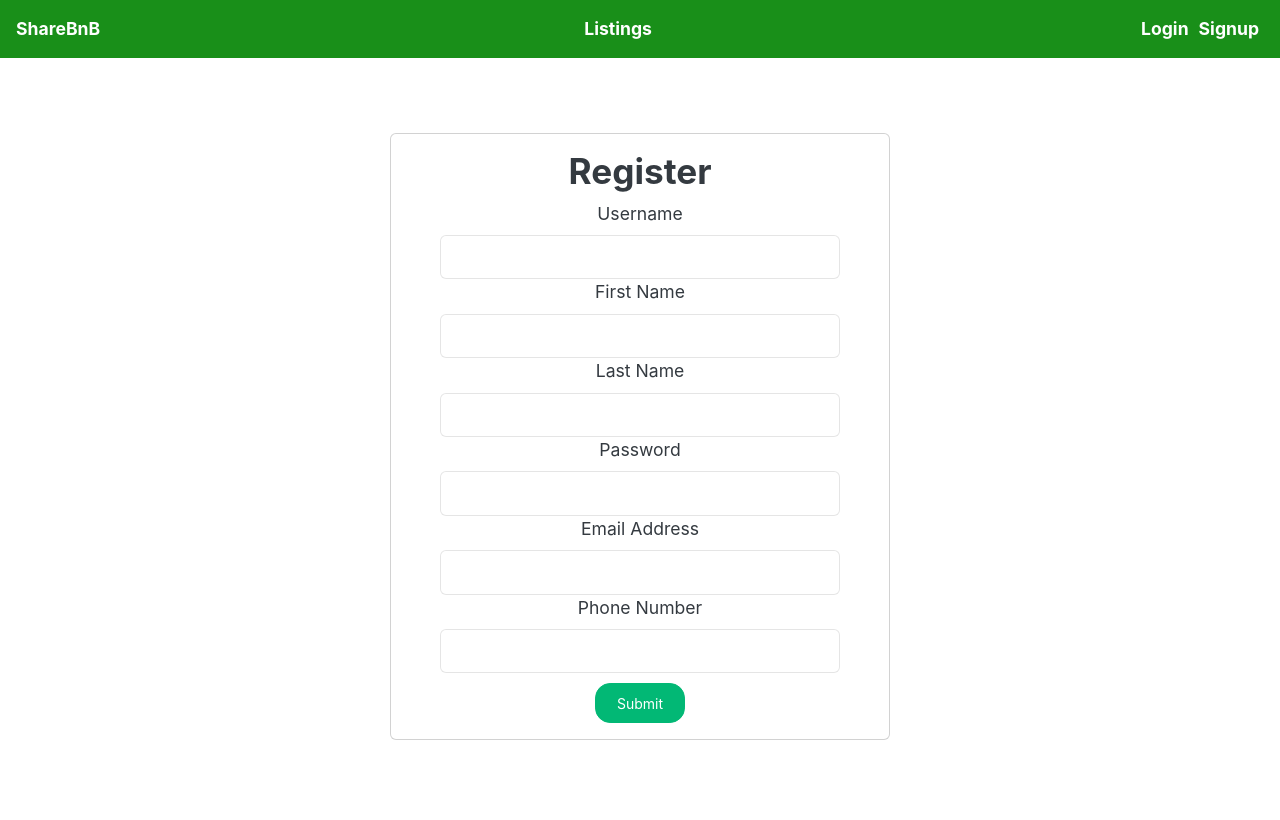
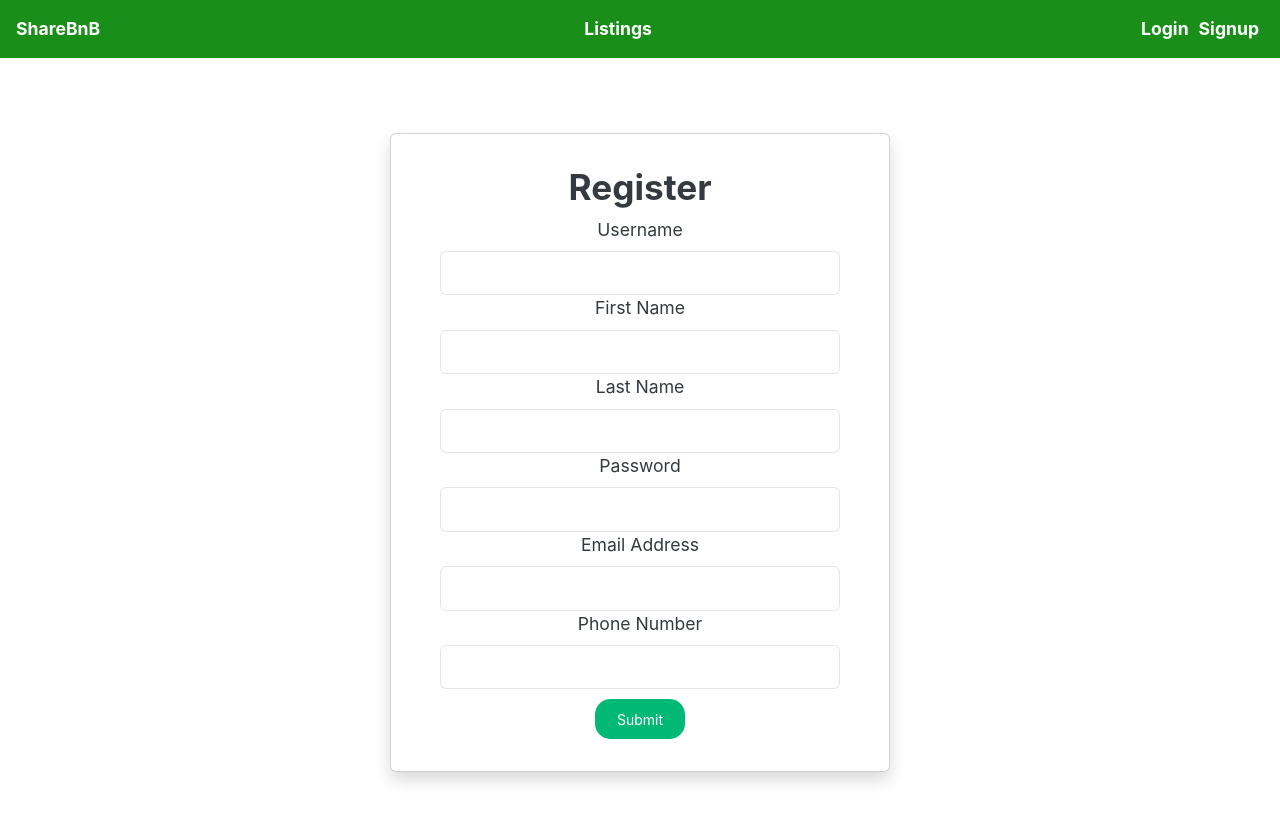
Before and after one commit to johnalmodovar/ShareBnB, a React (Create React App) app in the folder frontend-sharebnb/: page /signup in a window 1280 px wide. Built offline with nearby package versions, Linux system fonts and the light colour scheme; no server answers.

Commit message:
added shadows to cards

```diff
--- a/frontend-sharebnb/src/components/listing/ListingCard.js
+++ b/frontend-sharebnb/src/components/listing/ListingCard.js
@@ -15,7 +15,7 @@ import "./ListingCard.css";
 
 function ListingCard({ listing }) {
   return (
-    <Card className="ListingCard card">
+    <Card className="ListingCard card shadow p-3 mb-5 bg-white rounded">
       <CardBody className="card-body">
         <img src={listing.photoUrl} width="400px" />
         <CardTitle><h3>{listing.title}</h3></CardTitle>
--- a/frontend-sharebnb/src/pages/auth/login/LoginForm.js
+++ b/frontend-sharebnb/src/pages/auth/login/LoginForm.js
@@ -59,7 +59,7 @@ function LoginForm({ login }) {
   return (
 
     <div className="LoginForm">
-      <Card className="LoginForm-card">
+      <Card className="LoginForm-card shadow p-3 mb-5 bg-white rounded">
         <CardBody>
           <h2>Log In</h2>
           <form onSubmit={handleSubmit}>
--- a/frontend-sharebnb/src/pages/auth/signup/SignupForm.js
+++ b/frontend-sharebnb/src/pages/auth/signup/SignupForm.js
@@ -54,7 +54,7 @@ function SignupForm({ signup }) {
 
   return (
     <div className="SignupForm">
-      <Card className="SignupForm-card">
+      <Card className="SignupForm-card shadow p-3 mb-5 bg-white rounded">
         <CardBody>
           <h2>Register</h2>
           <form onSubmit={handleSubmit}>
--- a/frontend-sharebnb/src/pages/listing/ListingForm.js
+++ b/frontend-sharebnb/src/pages/listing/ListingForm.js
@@ -77,7 +77,7 @@ function ListingForm({ upload }) {
 
   return (
     <div className="ListingForm">
-      <Card className="ListingForm-card">
+      <Card className="ListingForm-card shadow p-3 mb-5 bg-white rounded">
         <CardBody>
           <h2>Add Listing</h2>
           <form onSubmit={handleSubmit}>
```
